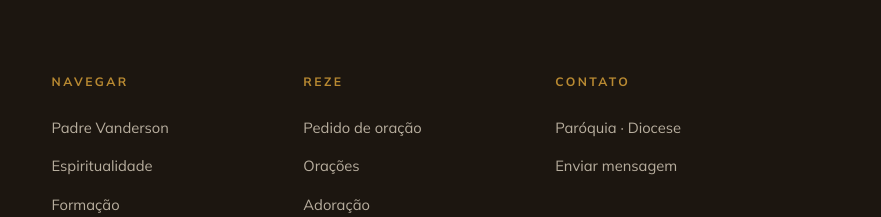
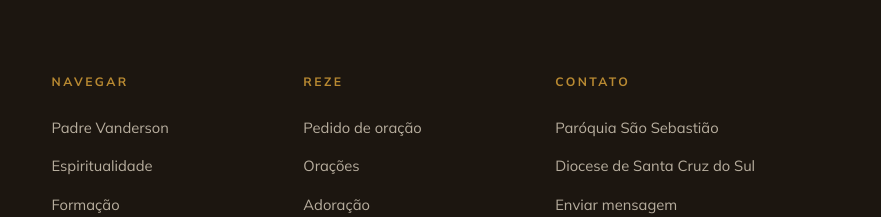
Before and after one commit to catiakist/site-padre-vanderson, a plain HTML site: page index.html in a window 1280 px wide. Shown: the part 9128-9345 px from the top of the page, 399-1280 px from the left. Drawn offline with nearby package versions, Linux system fonts and the light colour scheme.

Commit message:
Add files via upload

```diff
--- a/artigos.js
+++ b/artigos.js
@@ -28,6 +28,7 @@
       + '<h1 class="artigo__title">'+esc(a.title)+'</h1>'
       + img
       + '<div class="artigo__body">'+a.html+'</div>'
+      + (a.anexo ? '<p class="artigo__pdf"><a class="btn btn--wine" href="'+esc(a.anexo)+'" target="_blank" rel="noopener">Baixar PDF</a></p>' : '')
       + '<p class="artigo__back"><a class="textlink" href="artigos.html">&larr; Ver todos os artigos</a></p>';
   }
 })();
--- a/build-artigos.mjs
+++ b/build-artigos.mjs
@@ -61,6 +61,7 @@ const artigos = files.map(f=>{
     tag: data.tag || "Artigo",
     image: img,
     excerpt: data.excerpt || body.trim().split("\n").find(Boolean)?.replace(/[#>*]/g,"").slice(0,140) || "",
+    anexo: (data.anexo||"").replace(/^\//,""),
     readingMin: Math.max(1, Math.round(words/200)),
     html
   };
--- a/index.html
+++ b/index.html
@@ -424,7 +424,8 @@
       <div class="footer__col">
         <h4>Contato</h4>
         <ul>
-          <li><a href="#">Paróquia · Diocese</a></li>
+          <li><a href="https://www.instagram.com/paroquiassm/" target="_blank" rel="noopener">Paróquia São Sebastião</a></li>
+          <li><a href="https://diocesesantacruz.com.br/" target="_blank" rel="noopener">Diocese de Santa Cruz do Sul</a></li>
           <li><a href="pedido.html">Enviar mensagem</a></li>
         </ul>
       </div>
```
Also changed, not shown: index.src.html (+2 -1 lines), 1 other file.
